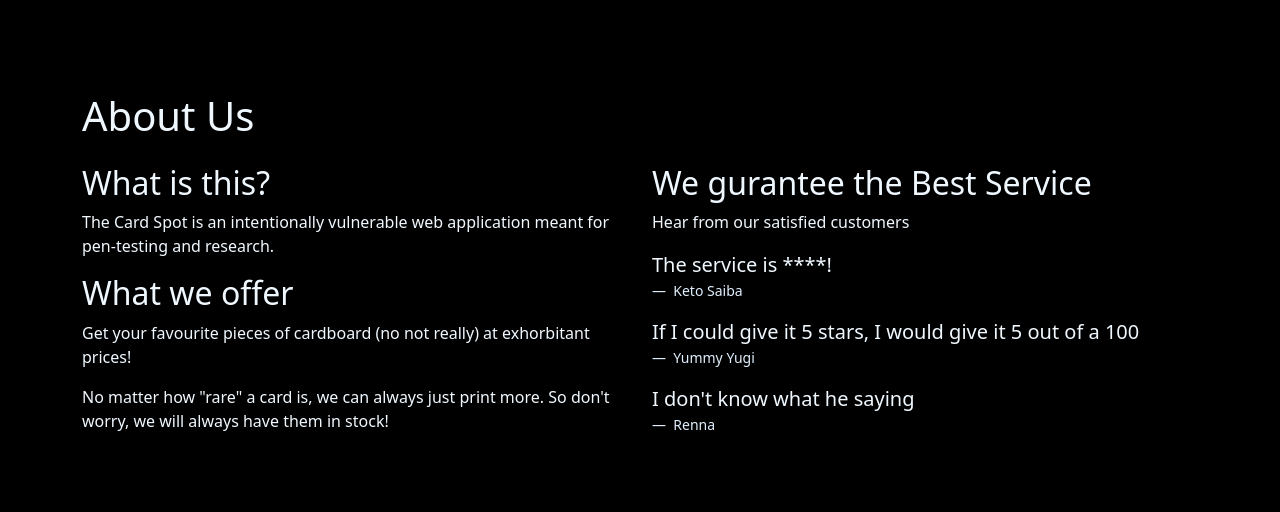
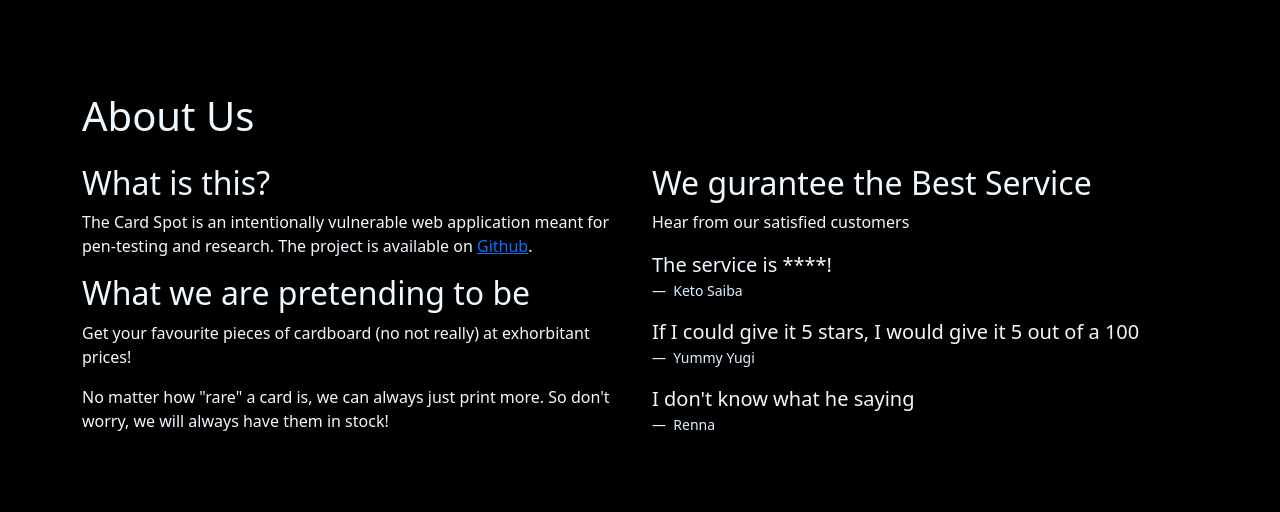
Before and after one commit to yeajxn/vulnerable-squid, a Flask app: page / in a window 1280 px wide. Shown: the part 908-1420 px from the top of the page. Run offline with Flask 2, Linux system fonts and the light colour scheme; parts of the project's set-up code (start-up, migrations or seed data) failed here and were passed over; some libraries are stand-ins or nearby versions.

```diff
--- a/docker-compose.yml
+++ b/docker-compose.yml
@@ -7,7 +7,6 @@ services:
       MYSQL_ROOT_PASSWORD: rootpass
       MYSQL_DATABASE: squid_db
       MYSQL_INITDB_SKIP_TZINFO: SKIP
-    # command: "mysqld --ignore-db-dir=lost+found"
     ports:
       - "3306:3306"
     volumes:
--- a/web/card_shop/routes.py
+++ b/web/card_shop/routes.py
@@ -1,6 +1,6 @@
 from functools import wraps
 
-from web.card_shop.hashing import check_hash
+from .hashing import check_hash
 from . import app
 from flask import render_template, redirect, url_for, request, flash, make_response
 from .forms import AddCardForm, LoginForm, RegisterForm, SearchForm, ResetDatabaseForm
--- a/web/card_shop/templates/home.html
+++ b/web/card_shop/templates/home.html
@@ -12,8 +12,10 @@
         <div class="row">
             <div class="col">
                 <h2>What is this?</h2>
-                <p>The Card Spot is an intentionally vulnerable web application meant for pen-testing and research.</p>
-                <h2>What we offer</h2>
+                <p>The Card Spot is an intentionally vulnerable web application meant for pen-testing and research.
+                    The project is available on <a href="https://github.com/yeajxn/vulnerable-squid">Github</a>.
+                </p>
+                <h2>What we are pretending to be</h2>
                 <p>Get your favourite pieces of cardboard (no not really) at exhorbitant prices!</p>
                 <p>No matter how "rare" a card is, we can always just print more. So don't worry, we will always have them in stock!</p>
             </div>
```
Also changed, not shown: README.md (added), 1 other file.
